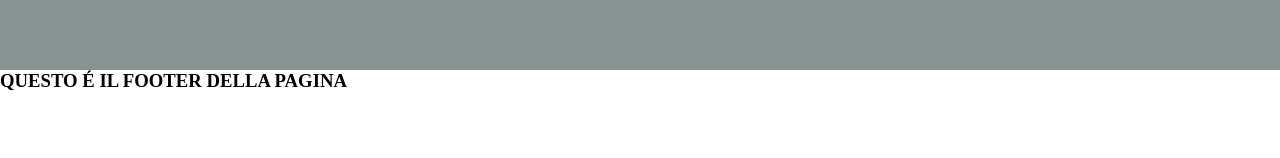
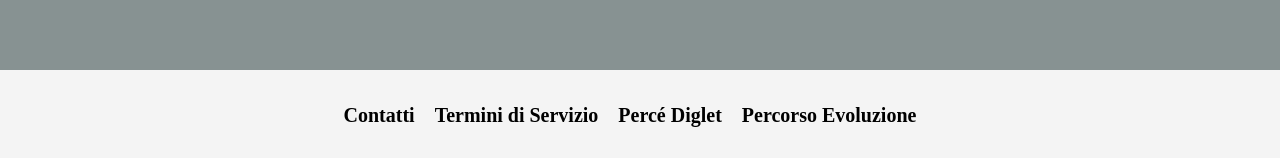
Before and after one commit to AlessandroPuglisi21/react-router, a React (Vite) app: page / in a window 1280 px wide. Shown: the part 871-1029 px from the top of the page. Before the commit the page ends 963 px from the top, so only its background shows below. Built offline with nearby package versions, Linux system fonts and the light colour scheme.

Commit message:
ADD: Footer

```diff
--- a/src/index.css
+++ b/src/index.css
@@ -77,3 +77,38 @@ body{
     border-radius: 20px;
     margin-top: 50px;
   }
+/* --------------------------------- */
+
+/* ABOUT */
+
+
+/* ---------------------------------------- */
+/* FOOTER */
+
+.footer {
+    display: flex;
+    justify-content: center;
+    align-items: center;
+    padding: 14px 16px;
+    background-color: #f4f4f4;
+    color: black;
+  }
+  .footer div {
+    font-size: 20px;
+    padding: 20px;
+  }
+
+  footer ul {
+    display: flex;
+  }
+
+  footer ul li {
+    margin-right: 20px;
+    font-weight: bold;
+  }
+  footer li:hover {
+   background-color: rgb(24, 24, 23);
+   color: #f4f4f4;
+   border-radius: 50px;
+   padding: 5px;
+  }
--- a/src/layouts/Footer.jsx
+++ b/src/layouts/Footer.jsx
@@ -1,9 +1,14 @@
 export default function Footer() {
   return (
-    <footer>
-      <h3>
-       QUESTO É IL FOOTER DELLA PAGINA
-      </h3>
+    <footer className="footer">
+      <div>
+        <ul>
+          <li>Contatti</li>
+          <li>Termini di Servizio</li>
+          <li>Percé Diglet</li>
+          <li>Percorso Evoluzione</li>
+        </ul>
+      </div>
     </footer>
   );
 }
```
